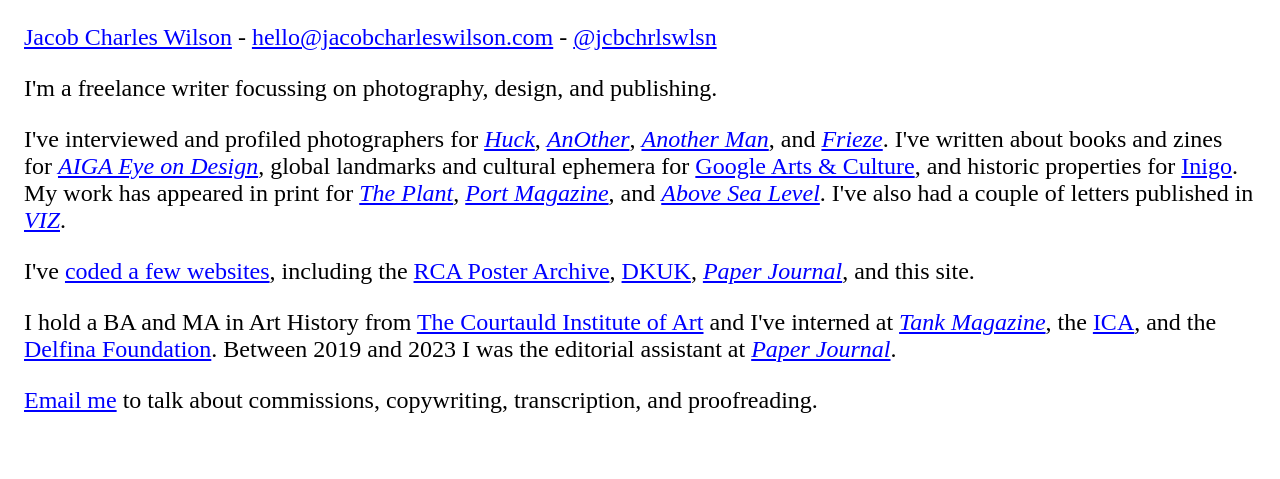
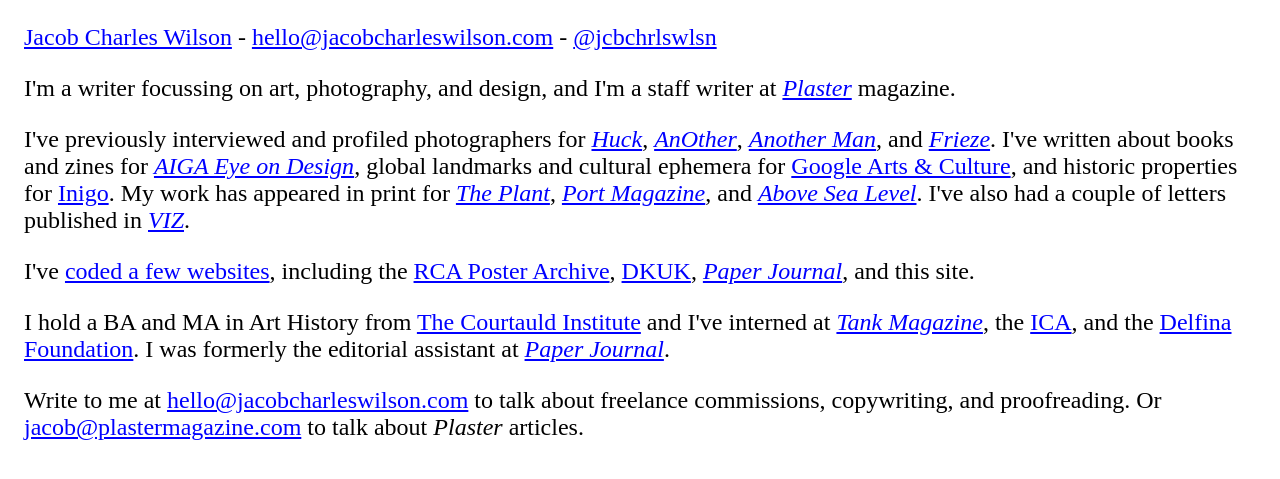
Before and after one commit to jclwilson/jclwilson.github.io, a Jekyll site: the page built from index.md, in a window 1280 px wide. Shown: the top 479 px of the page. Built offline with Jekyll 4.4.1, drawn with Linux system fonts in a browser that asks for light colours.

Commit message:
Update index page

```diff
--- a/index.md
+++ b/index.md
@@ -1,12 +1,12 @@
 ---
 layout: default
 ---
-I'm a freelance writer focussing on photography, design, and publishing.
+I'm a writer focussing on art, photography, and design, and I'm a staff writer at [<cite>Plaster</cite>](https://plastermagazine.com) magazine.
 
-I've interviewed and profiled photographers for [<cite>Huck</cite>](https://www.huckmag.com/contributor/jacob-charles-wilson), [<cite>AnOther</cite>](https://www.anothermag.com/user/jacobcharleswilson), [<cite>Another Man</cite>](https://www.anothermanmag.com/userlist/jacobcharleswilson), and [<cite>Frieze</cite>](https://www.frieze.com/contributor/jacob-charles-wilson). I've written about books and zines for [<cite>AIGA Eye on Design</cite>](https://eyeondesign.aiga.org), global landmarks and cultural ephemera for [Google Arts & Culture](https://artsandculture.google.com/), and historic properties for [Inigo](https://inigo.com/almanac). My work has appeared in print for [<cite>The Plant</cite>](https://theplantmagazine.com/), [<cite>Port Magazine</cite>](https://www.port-magazine.com), and [<cite>Above Sea Level</cite>](http://www.above-sea-level.co/). I've also had a couple of letters published in [<cite>VIZ</cite>](https://viz.co.uk/).
+I've previously interviewed and profiled photographers for [<cite>Huck</cite>](https://www.huckmag.com/contributor/jacob-charles-wilson), [<cite>AnOther</cite>](https://www.anothermag.com/user/jacobcharleswilson), [<cite>Another Man</cite>](https://www.anothermanmag.com/userlist/jacobcharleswilson), and [<cite>Frieze</cite>](https://www.frieze.com/contributor/jacob-charles-wilson). I've written about books and zines for [<cite>AIGA Eye on Design</cite>](https://eyeondesign.aiga.org), global landmarks and cultural ephemera for [Google Arts & Culture](https://artsandculture.google.com/), and historic properties for [Inigo](https://inigo.com/almanac). My work has appeared in print for [<cite>The Plant</cite>](https://theplantmagazine.com/), [<cite>Port Magazine</cite>](https://www.port-magazine.com), and [<cite>Above Sea Level</cite>](http://www.above-sea-level.co/). I've also had a couple of letters published in [<cite>VIZ</cite>](https://viz.co.uk/).
 
 I've [coded a few websites](https://github.com/jclwilson), including the [RCA Poster Archive](https://rca-poster-archive.co.uk/), [DKUK](https://dkuk.biz/), [<cite>Paper Journal</cite>](https://paper-journal.com/), and this site.
 
-I hold a BA and MA in Art History from [The Courtauld Institute of Art](https://courtauld.ac.uk/) and I've interned at [<cite>Tank Magazine</cite>](https://tankmagazine.com/), the [ICA](https://www.ica.art/), and the [Delfina Foundation](https://www.delfinafoundation.com/). Between 2019 and 2023 I was the editorial assistant at [<cite>Paper Journal</cite>](https://paper-journal.com/contributor/jacob-charles-wilson/).
+I hold a BA and MA in Art History from [The Courtauld Institute](https://courtauld.ac.uk/) and I've interned at [<cite>Tank Magazine</cite>](https://tankmagazine.com/), the [ICA](https://www.ica.art/), and the [Delfina Foundation](https://www.delfinafoundation.com/). I was formerly the editorial assistant at [<cite>Paper Journal</cite>](https://paper-journal.com/contributor/jacob-charles-wilson/).
 
-[Email me](mailto:hello@jacobcharleswilson.com) to talk about commissions, copywriting, transcription, and proofreading.
+Write to me at [hello@jacobcharleswilson.com](mailto:hello@jacobcharleswilson.com) to talk about freelance commissions, copywriting, and proofreading. Or [jacob@plastermagazine.com](mailto:jacob@plastermagazine.com) to talk about <cite>Plaster</cite> articles.
```
